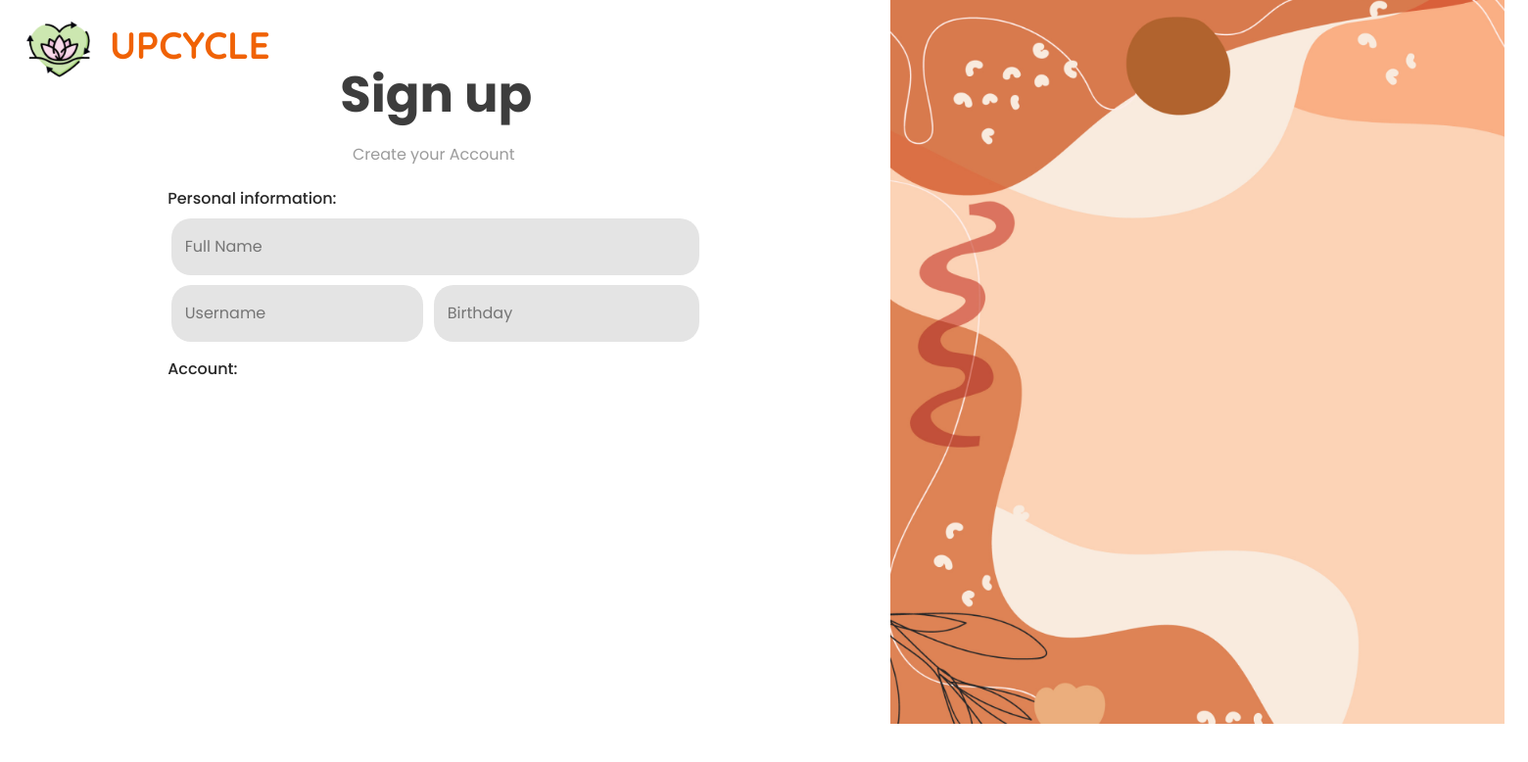
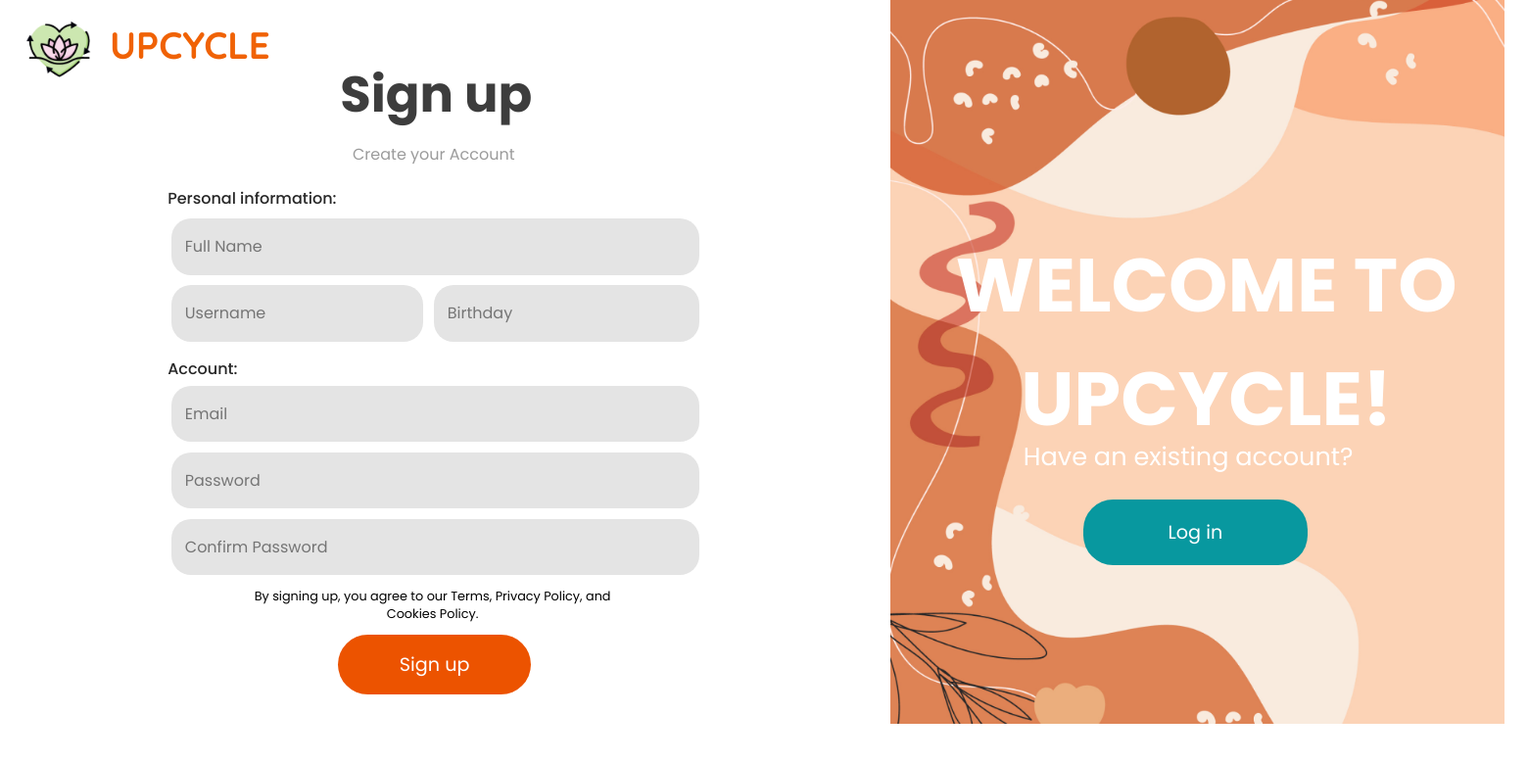
Before and after one commit to Alexis-Roman/CET-5-Final-Project, a PHP site: page /Sign_up.html in a window 1560 px wide. Shown: the top 778 px of the page at 98% size. Run offline with PHP 8.4, Linux system fonts and the light colour scheme.

Commit message:
done sign up

```diff
--- a/Sign_up.css
+++ b/Sign_up.css
@@ -154,3 +154,135 @@ body::-webkit-scrollbar-track {
     color: #272727;
     z-index: 2; /* Ensure the text is in front of other content */
 }
+
+.email-input {
+    position: absolute;
+    left: 219px;
+    top: 492px;
+    width: 670px;
+    height: 70px;
+    border-radius: 25px;
+    background-color: #E4E4E4;
+    font-family: 'Poppins', sans-serif;
+    font-size: 20px;
+    font-weight: medium;
+    color: #767676;
+    z-index: 2; /* Ensure the form is in front of other content */
+    border: none; /* Remove the border */
+    text-indent: 15px; /* Adjust the indentation as needed */
+}
+
+
+.password-input {
+    position: absolute;
+    left: 219px;
+    top: 577px;
+    width: 670px;
+    height: 70px;
+    border-radius: 25px;
+    background-color: #E4E4E4;
+    font-family: 'Poppins', sans-serif;
+    font-size: 20px;
+    font-weight: medium;
+    color: #767676;
+    z-index: 2; /* Ensure the form is in front of other content */
+    border: none; /* Remove the border */
+    text-indent: 15px; /* Adjust the indentation as needed */
+}
+
+
+.confirm-password-input {
+    position: absolute;
+    left: 219px;
+    top: 662px;
+    width: 670px;
+    height: 70px;
+    border-radius: 25px;
+    background-color: #E4E4E4;
+    font-family: 'Poppins', sans-serif;
+    font-size: 20px;
+    font-weight: medium;
+    color: #767676;
+    z-index: 2; /* Ensure the form is in front of other content */
+    border: none; /* Remove the border */
+    text-indent: 15px; /* Adjust the indentation as needed */
+}
+
+.agreement-text {
+    position: absolute;
+    left: 320px; /* Adjust the left position as needed */
+    top: 750px; /* Adjust the top position as needed */
+    width: 464px;
+    height: 48px;
+    font-family: 'Poppins', sans-serif;
+    font-size: 16px;
+    font-weight: normal;
+    color: #000000;
+    z-index: 2; /* Ensure the text is in front of other content */
+    text-align: center; /* Center the text */
+}
+
+.signup-button {
+    position: absolute;
+    left: 431px; /* Adjust the left position as needed */
+    top: 810px; /* Adjust the top position as needed */
+    width: 247px;
+    height: 76px;
+    border-radius: 38px;
+    background-color: #EC5300;
+    font-family: 'Poppins', sans-serif;
+    font-size: 24px;
+    font-weight: medium;
+    color: #FFFFFF;
+    z-index: 2; /* Ensure the button is in front of other content */
+    display: flex;
+    justify-content: center;
+    align-items: center;
+    cursor: pointer; /* Add a pointer cursor for better interaction */
+}
+
+.welcome-text {
+    position: absolute;
+    left: 1199px; /* Adjust the left position as needed */
+    top: 291px; /* Adjust the top position as needed */
+    width: 681px;
+    height: 255px;
+    font-family: 'Poppins', sans-serif;
+    font-size: 96px;
+    font-weight: bold;
+    color: #ffffff;
+    z-index: 2; /* Ensure the text is in front of other content */
+    text-align: center; /* Center the text */
+}
+
+.existing-account-text {
+    position: absolute;
+    left: 1306px; /* Adjust the left position as needed */
+    top: 559px; /* Adjust the top position as needed */
+    width: 446px;
+    height: 40px;
+    font-family: 'Poppins', sans-serif;
+    font-size: 32px;
+    font-weight: normal;
+    color: #FFFFFF;
+    z-index: 2; /* Ensure the text is in front of other content */
+}
+
+.login-button {
+    position: absolute;
+    left: 1382px; /* Adjust the left position as needed */
+    top: 638px; /* Adjust the top position as needed */
+    width: 287px;
+    height: 83px;
+    border-radius: 38px;
+    background-color: #08989F;
+    font-family: 'Poppins', sans-serif;
+    font-size: 24px;
+    font-weight: medium;
+    color: #FFFFFF;
+    z-index: 2; /* Ensure the button is in front of other content */
+    display: flex;
+    justify-content: center;
+    align-items: center;
+    cursor: pointer; /* Add a pointer cursor for better interaction */
+}
--- a/Sign_up.html
+++ b/Sign_up.html
@@ -27,5 +27,27 @@
     <input type="text" class="birthday-input" placeholder="Birthday">
 
     <div class="account-text">Account:</div>
+
+    <!-- "Email" form input -->
+    <input type="text" class="email-input" placeholder="Email">
+
+    <!--  "Password" form input -->
+    <input type="password" class="password-input" placeholder="Password">
+
+    <!-- "Confirm Password" form input -->
+    <input type="password" class="confirm-password-input" placeholder="Confirm Password">
+
+    <div class="agreement-text">By signing up, you agree to our Terms, Privacy Policy, and Cookies Policy.</div>
+
+    <div class="signup-button">Sign up</div>
+
+    <!-- "WELCOME TO UPCYCLE!" text -->
+    <div class="welcome-text">WELCOME TO UPCYCLE!</div>
+
+    <div class="existing-account-text">Have an existing account?</div>
+
+    <!-- "Log in" button -->
+    <div class="login-button">Log in</div>
+
 </body>
 </html>
```
